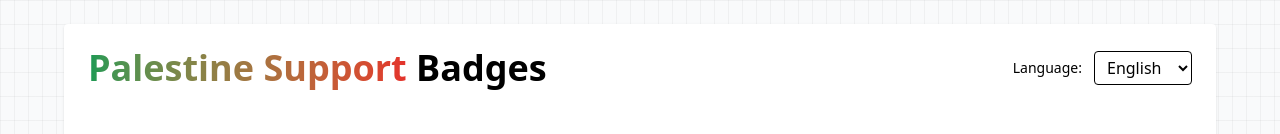
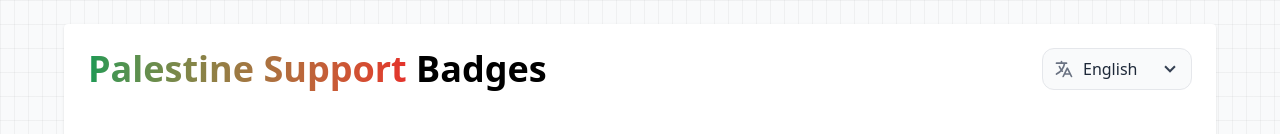
Before and after one commit to emanuelghdev/palestine-support-badges, a React (Vite) app: page / in a window 1280 px wide. Shown: the top 134 px of the page. Built offline with nearby package versions, Linux system fonts and the light colour scheme.

Commit message:
Actualizar estilos selector de idiomas

```diff
--- a/src/App.jsx
+++ b/src/App.jsx
@@ -103,13 +103,31 @@ export default function App() {
     <div className="min-h-screen bg-gray-50 p-6 inset-0 -z-10 h-full w-full bg-[linear-gradient(to_right,#80808014_1px,transparent_1px),linear-gradient(to_bottom,#80808014_1px,transparent_1px)] bg-[size:14px_24px]">
       <div className="max-w-6xl mx-auto bg-white p-6 rounded shadow">
         <header className="flex items-center justify-between mb-12">
-          <h1 className="text-4xl font-bold"><span class="text-transparent bg-clip-text bg-gradient-to-r to-[#E4312b] from-[#149954]">Palestine Support</span> Badges</h1>
-          <div className="flex items-center gap-3">
-            <label className="text-sm">{t('Language')}:</label>
-            <select value={i18n.language} onChange={e => i18n.changeLanguage(e.target.value)} className="border rounded px-2 py-1">
+          <h1 className="text-4xl font-bold">
+            <span class="text-transparent bg-clip-text bg-gradient-to-r to-[#E4312b] from-[#149954]">Palestine Support</span> Badges
+          </h1>
+
+          {/* Selector de idioma */}
+          <div className="relative">
+            <div className="absolute inset-y-0 left-0 flex items-center pl-3 pointer-events-none">
+              <svg xmlns="http://www.w3.org/2000/svg" className="h-5 w-5 text-gray-500" fill="none" viewBox="0 0 24 24" stroke="currentColor">
+                <path strokeLinecap="round" strokeLinejoin="round" strokeWidth={2} d="M3 5h12M9 3v2m1.048 9.5A18.022 18.022 0 016.412 9m6.088 9h7M11 21l5-10 5 10M12.751 5C11.783 10.77 8.07 15.61 3 18.129" />
+              </svg>
+            </div>
+
+            <select
+              value={i18n.language}
+              onChange={e => i18n.changeLanguage(e.target.value)}
+              className="w-full pl-10 pr-12 py-2 text-base font-medium text-gray-800 bg-gray-50 border border-gray-200 rounded-xl appearance-none focus:outline-none focus:ring-1 focus:border-black transition-all duration-200 hover:bg-gray-100 cursor-pointer">
               <option value="en">English</option>
               <option value="es">Español</option>
             </select>
+
+            <div className="pointer-events-none absolute inset-y-0 right-0 flex items-center px-3 text-gray-700">
+              <svg className="fill-current h-5 w-5" xmlns="http://www.w3.org/2000/svg" viewBox="0 0 20 20">
+                <path d="M9.293 12.95l.707.707L15.657 8l-1.414-1.414L10 10.828 5.757 6.586 4.343 8z" />
+              </svg>
+            </div>
           </div>
         </header>
 
```
